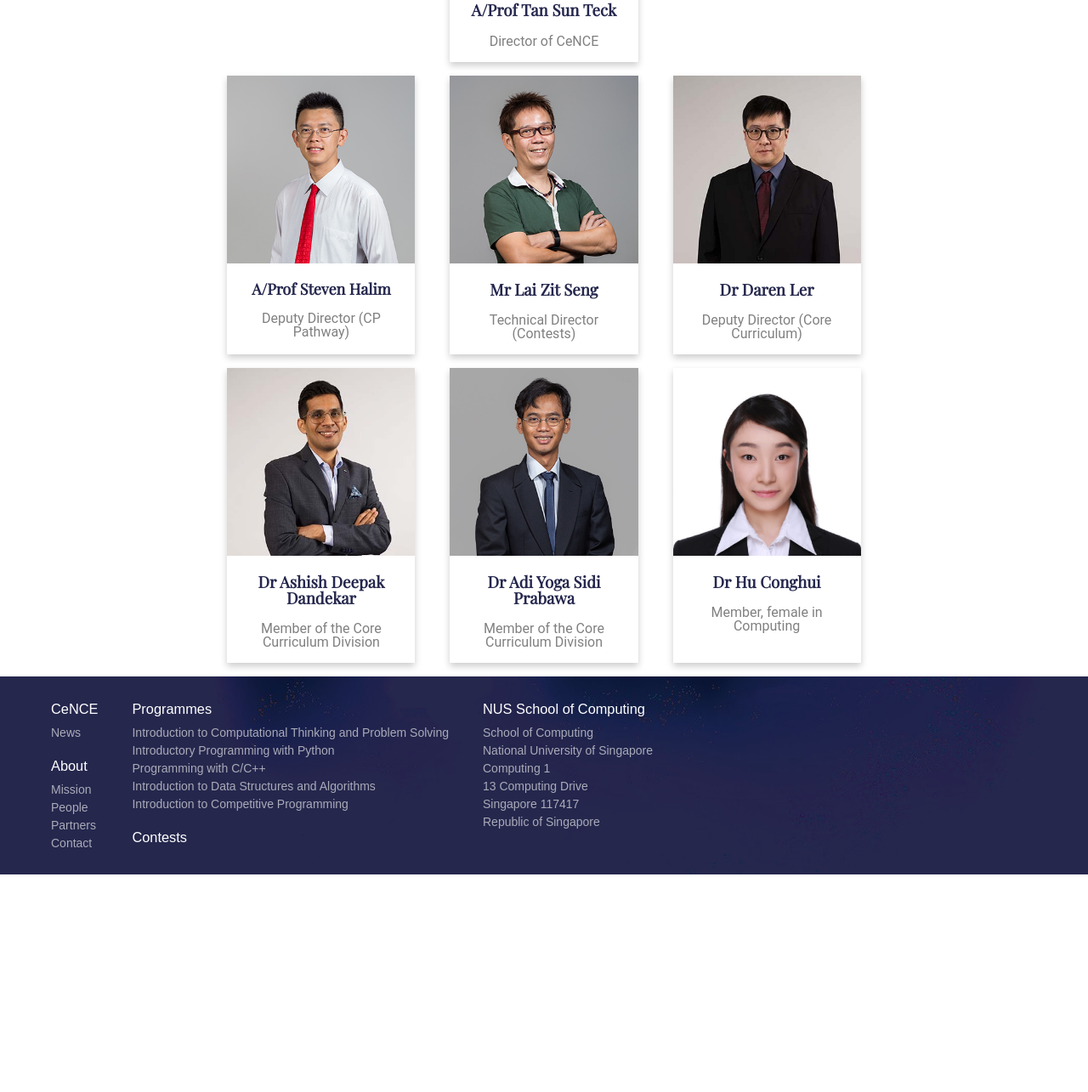
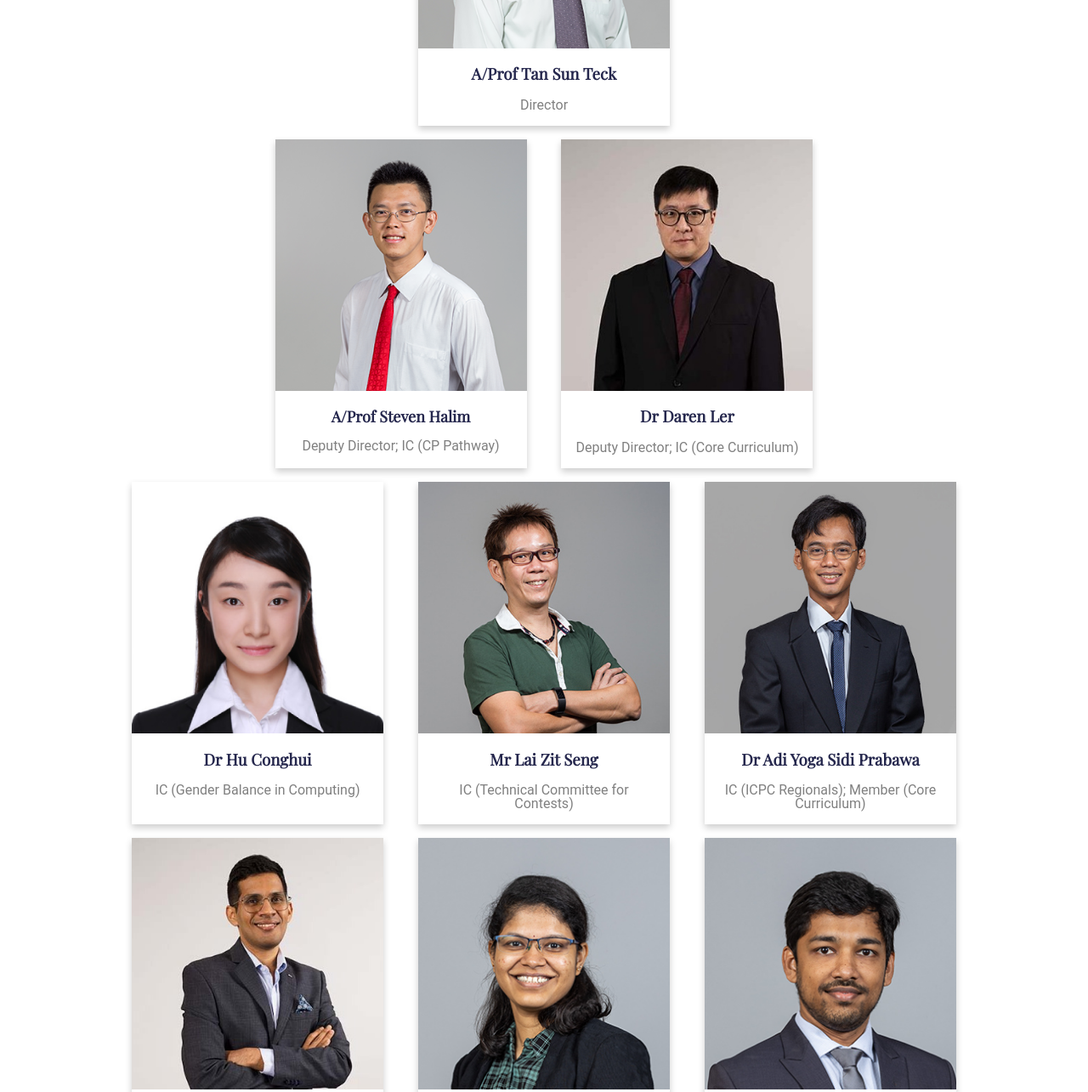
Before and after one commit to kxrt/cence, a plain HTML site: page people.html in a window 1280 px wide. Shown: the part 1130-2415 px from the top of the page at 85% size. Before the commit the page ends 2159 px from the top, so only its background shows below. Drawn offline with nearby package versions, Linux system fonts and the light colour scheme; a web font is replaced by a local one.

Commit message:
feat: replace and reorder staff

```diff
--- a/people.html
+++ b/people.html
@@ -127,7 +127,7 @@
 
       .column {
         float: left;
-        width: 19%;
+        width: 25%;
         margin-bottom: 16px;
         /* margin-left: 6.25%; */
         padding: 0 8px;
@@ -421,7 +421,7 @@
                   >
                     A/Prof Tan Sun Teck
                   </h3>
-                  <p class="title">Director of CeNCE</p>
+                  <p class="title">Director</p>
                   <!-- <p>Prof Tan has served as the Executive Director of the Organising Committee for both IOI 2020 and IOI 2021 and has been conducting the training for local secondary/JC students to prepare them for NOI and IOI for the past 12 years.</p> -->
                 </div>
               </div>
@@ -444,8 +444,46 @@
                   >
                     A/Prof Steven Halim
                   </h3>
-                  <p class="title">Deputy Director (CP Pathway)</p>
+                  <p class="title">Deputy Director; IC (CP Pathway)</p>
                   <!-- <p>Prof Halim has served as the Deputy Director of the Organising Committee for IOI 2020 and IOI 2021, as well as the Regional Contest Directory for the International Collegiate Programming Contest (ICPC). He is also a co-author of Competitive Programming 4 textbook.</p> -->
+                </div>
+              </div>
+            </div>
+            <div class="column">
+              <div class="card">
+                <img src="images/dler.jpg" style="width: 100%" />
+                <div class="container">
+                  <h3
+                    style="
+                      font-family: Playfair Display, Times, serif;
+                      text-align: center;
+                    "
+                  >
+                    Dr Daren Ler
+                  </h3>
+                  <p class="title">Deputy Director; IC (Core Curriculum)</p>
+                  <!-- <p>Dr Ler is a Lecturer at SOC who served as a Member of the Organising Committee for both IOI 2020 and IOI 2021 and has also served as the Honorary Secretary of the National Olympiad in Informatics in Singapore since 2020. Upon receiving his Postgraduate Diploma in Education (PGDE) in 2015, he served as a H2 Computing teacher at National Junior College until the end of 2019. There he also served as the facilitator of both the H2 Computing Network Learning Community (NLC) and Instructional Programme Support Group (IPSG).</p> -->
+                </div>
+              </div>
+            </div>
+          </div>
+        </div>
+
+        <div class="row">
+          <div class="rowcontainer">
+            <div class="column">
+              <div class="card">
+                <img src="images/dr-hu-conghui.png" style="width: 100%" />
+                <div class="container">
+                  <h3
+                    style="
+                      font-family: Playfair Display, Times, serif;
+                      text-align: center;
+                    "
+                  >
+                    Dr Hu Conghui
+                  </h3>
+                  <p class="title">IC (Gender Balance in Computing)</p>
                 </div>
               </div>
             </div>
@@ -461,14 +499,14 @@
                   >
                     Mr Lai Zit Seng
                   </h3>
-                  <p class="title">Technical Director (Contests)</p>
+                  <p class="title">IC (Technical Committee for Contests)</p>
                   <!-- <p>Zit Seng was on the Technical Committee for both IOI 2020, IOI 2021, and IOI 2022. He will serve as the Technical Director of CeNCE, who will supervise all technical matters around the contests that will be conducted.</p> -->
                 </div>
               </div>
             </div>
             <div class="column">
               <div class="card">
-                <img src="images/dler.jpg" style="width: 100%" />
+                <img src="images/adi-yoga.jpg" style="width: 100%" />
                 <div class="container">
                   <h3
                     style="
@@ -476,10 +514,11 @@
                       text-align: center;
                     "
                   >
-                    Dr Daren Ler
+                    Dr Adi Yoga Sidi Prabawa
                   </h3>
-                  <p class="title">Deputy Director (Core Curriculum)</p>
-                  <!-- <p>Dr Ler is a Lecturer at SOC who served as a Member of the Organising Committee for both IOI 2020 and IOI 2021 and has also served as the Honorary Secretary of the National Olympiad in Informatics in Singapore since 2020. Upon receiving his Postgraduate Diploma in Education (PGDE) in 2015, he served as a H2 Computing teacher at National Junior College until the end of 2019. There he also served as the facilitator of both the H2 Computing Network Learning Community (NLC) and Instructional Programme Support Group (IPSG).</p> -->
+                  <p class="title">
+                    IC (ICPC Regionals); Member (Core Curriculum)
+                  </p>
                 </div>
               </div>
             </div>
@@ -500,13 +539,13 @@
                   >
                     Dr Ashish Deepak Dandekar
                   </h3>
-                  <p class="title">Member of the Core Curriculum Division</p>
+                  <p class="title">Member (Core Curriculum)</p>
                 </div>
               </div>
             </div>
             <div class="column">
               <div class="card">
-                <img src="images/adi-yoga.jpg" style="width: 100%" />
+                <img src="images/drnitya.jpeg" style="width: 100%" />
                 <div class="container">
                   <h3
                     style="
@@ -514,15 +553,17 @@
                       text-align: center;
                     "
                   >
-                    Dr Adi Yoga Sidi Prabawa
+                    Dr Nitya Lakshmanan
                   </h3>
-                  <p class="title">Member of the Core Curriculum Division</p>
+                  <p class="title">
+                    Member (Core Curriculum, Gender Balance in Computing)
+                  </p>
                 </div>
               </div>
             </div>
             <div class="column">
               <div class="card">
-                <img src="images/dr-hu-conghui.png" style="width: 100%" />
+                <img src="images/drsanka.jpeg" style="width: 100%" />
                 <div class="container">
                   <h3
                     style="
@@ -530,9 +571,32 @@
                       text-align: center;
                     "
                   >
-                    Dr Hu Conghui
+                    Dr Sanka Rasnayaka
                   </h3>
-                  <p class="title">Member, female in Computing</p>
+                  <p class="title">
+                    Member (Core Curriculum, Gender Balance in Computing)
+                  </p>
+                </div>
+              </div>
+            </div>
+          </div>
+        </div>
+
+        <div class="row">
+          <div class="rowcontainer">
+            <div class="column">
+              <div class="card">
+                <img src="images/iong.jpg" style="width: 100%" />
+                <div class="container">
+                  <h3
+                    style="
+                      font-family: Playfair Display, Times, serif;
+                      text-align: center;
+                    "
+                  >
+                    Ms Irene Ong Hwei Nee
+                  </h3>
+                  <p class="title">Management Assistant Officer</p>
                 </div>
               </div>
             </div>
```
Also changed, not shown: images/drnitya.jpeg (added), images/drsanka.jpeg (added), images/iong.jpg (added), 1 other file.
